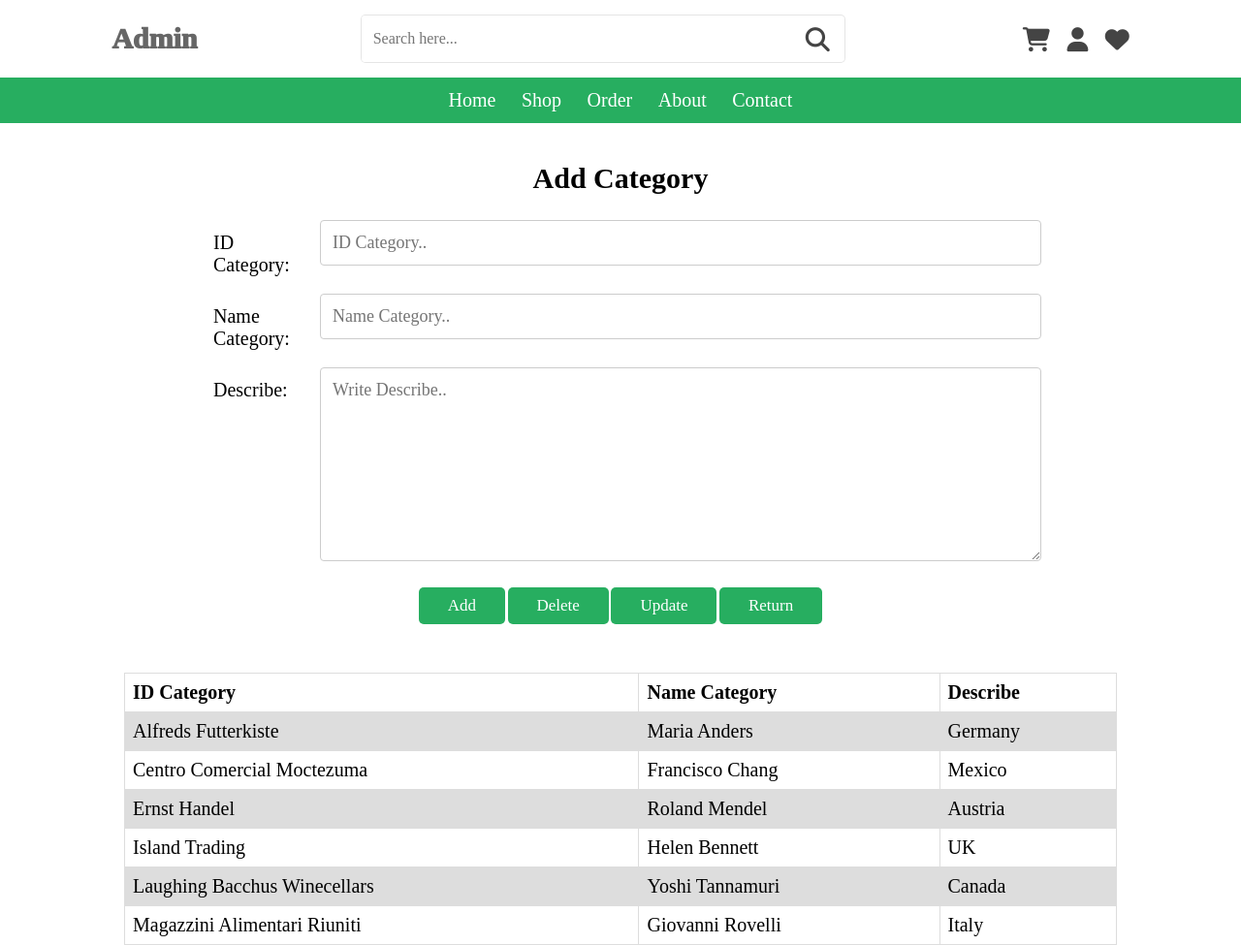
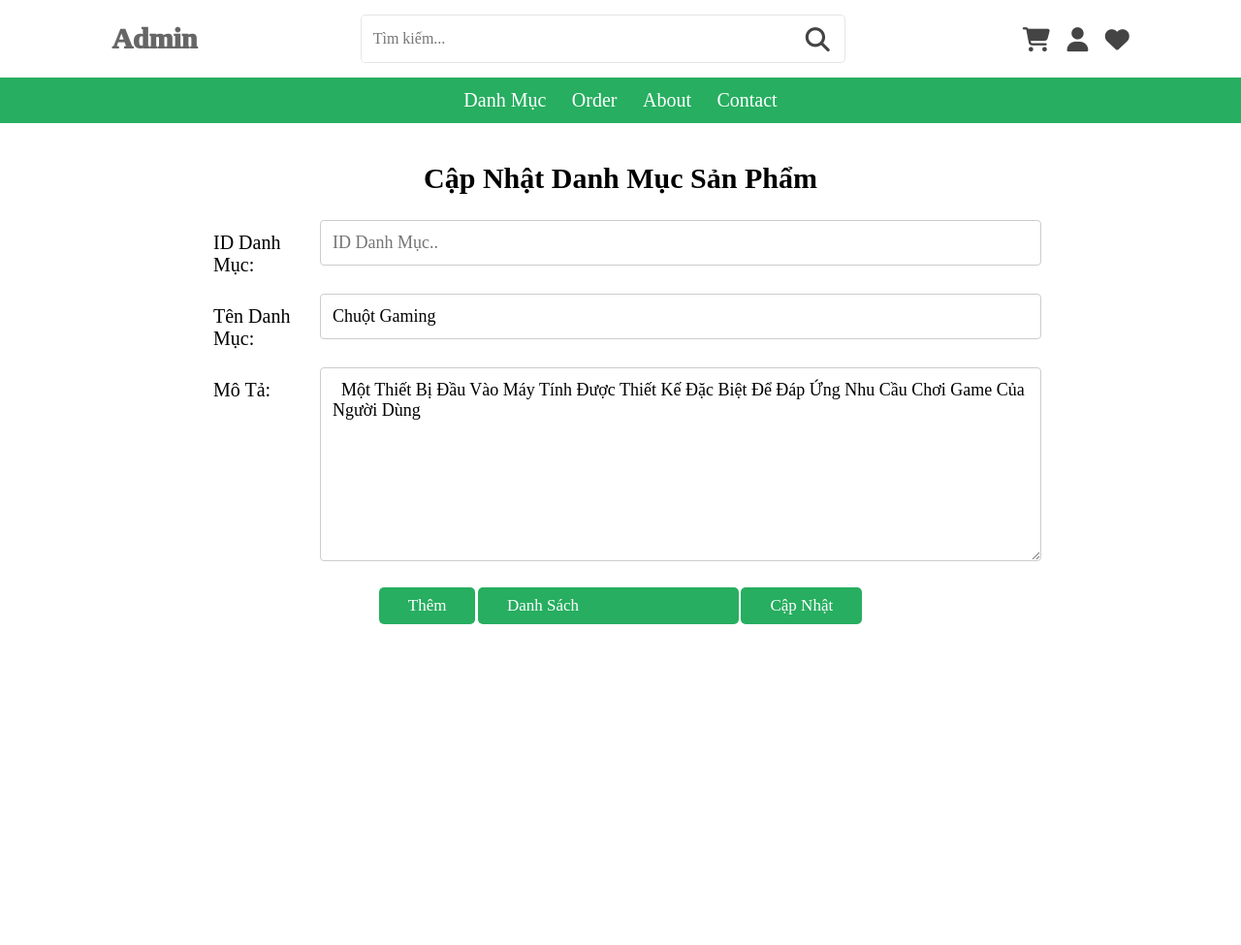
Before and after one commit to tuan1507/Project_DACS_Ver2, a PHP site: page /index.php?act=suadm&id=13 in a window 1280 px wide. Shown: the whole page at 97% size. After the commit the page ends 644 px from the top, so only its background shows below. Run offline with PHP 8.4, Linux system fonts and the light colour scheme; data comes from the database, SQL or seed files in the repository; both versions use the stored data as it was after the commit.

Commit message:
11h35/13/11/23

```diff
--- /dev/null
+++ b/admin/danhmucsanpham/update_dmsp.php
@@ -0,0 +1,43 @@
+<?php
+if (is_array($danhmuc)) {
+    extract($danhmuc);
+}
+?>
+<div class="container">
+    <div>
+        <h2>Cập nhật danh mục sản phẩm</h2>
+    </div>
+    <form method="post" action="index.php?act=capnhatdanhmuc">
+        <div class="row">
+            <div class="col-25">
+                <label for="fname">ID danh mục:</label>
+            </div>
+            <div class="col-75">
+                <input type="text" id="fname" name="id_danhmuc" placeholder="ID danh mục..">
+            </div>
+        </div>
+        <div class="row">
+            <div class="col-25">
+                <label for="lname">Tên danh mục:</label>
+            </div>
+            <div class="col-75">
+                <input type="text" id="lname" name="tendanhmuc" placeholder="Tên danh mục.." value="<?=$ten_danhmuc?>">
+            </div>
+        </div>
+        <div class="row">
+            <div class="col-25">
+                <label for="subject">Mô tả:</label>
+            </div>
+            <div class="col-75">
+                <textarea id="subject" name="motadanhmuc" placeholder=" Mô tả.."
+                    style="height:200px"> <?=$mota_danhmuc?></textarea>
+            </div>
+        </div>
+        <div class="btn_controler">
+            <input type="hidden" name="id" value="<?php if (isset($id_danhmuc)&&($id_danhmuc>0)) echo $id_danhmuc;?>">
+            <a href=""><input type="submit" value="Thêm" name="themdanhmuc" class="btn btn_add_product"></a>
+            <a href="index.php?act=add_dmsp"><input type="" value="Danh sách" class="btn btn_add_product"></a>
+            <input type="submit" value="Cập nhật" name="capnhat" class="btn btn_add_product">
+        </div>
+    </form>
+</div>
--- a/admin/header.php
+++ b/admin/header.php
@@ -19,7 +19,7 @@
         <div class="header-1">
             <p>Admin</p>
             <form action="" class="search-form">
-                <input type="search" name="" id="search-box" placeholder="Search here...">
+                <input type="search" name="" id="search-box" placeholder="Tìm kiếm...">
                 <label for="search-box" class="fas fa-search"></label>
             </form>
 
@@ -33,8 +33,7 @@
 
         <div class="header-2">
             <nav class="navbar">
-                <a href="http://localhost/1.PHP/3.Project/7.DoAnCS2/">Home</a>
-                <a href="#home">Shop</a>
+                <a href="index.php?act=add_dmsp">Danh mục</a>
                 <a href="#home">Order</a>
                 <a href="#home">About</a>
                 <a href="#contact">Contact</a>
--- a/admin/index.php
+++ b/admin/index.php
@@ -1,131 +1,44 @@
-<!DOCTYPE html>
-<html lang="en">
+<?php
+include("../model/pdo.php");
+include("../model/danhmucsanpham.php");
+include("header.php");
 
-<head>
-    <meta charset="UTF-8">
-    <meta name="viewport" content="width=device-width, initial-scale=1.0">
-    <title>Website</title>
-    <link rel="stylesheet" href="https://cdnjs.cloudflare.com/ajax/libs/font-awesome/6.4.2/css/all.min.css">
-    <link rel="stylesheet" href="../css/addproduct.css">
-    <link rel="stylesheet" href="../css/home_admin.css">
-    <link rel="stylesheet" href="../css/reponsi.css">
-    <link rel="stylesheet" href="https://cdn.jsdelivr.net/npm/swiper@11/swiper-bundle.min.css" />
-    <link rel="stylesheet" href="../css/login.css">
-</head>
-
-<body>
-    <!-- header section  -->
-    <header class="header">
-        <div class="header-1">
-            <p>Admin</p>
-            <form action="" class="search-form">
-                <input type="search" name="" id="search-box" placeholder="Search here...">
-                <label for="search-box" class="fas fa-search"></label>
-            </form>
-
-            <div class="icons">
-                <div id="search-btn" class="fas fa-search"></div>
-                <a href="#" class="fas fa-shopping-cart"></a>
-                <div id="login-btn" class="fas fa-user"></div>
-                <div id="login-btn" class="fas fa-heart"></div>
-            </div>
-        </div>
-
-        <div class="header-2">
-            <nav class="navbar">
-                <a href="http://localhost/1.PHP/3.Project/7.DoAnCS2/">Home</a>
-                <a href="#home">Shop</a>
-                <a href="#home">Order</a>
-                <a href="#home">About</a>
-                <a href="#contact">Contact</a>
-            </nav>
-
-        </div>
-
-        <!-- bottom navbar -->
-        <nav class="bottom-navbar">
-            <a href="#home" class="fas fa-home"></a>
-            <a href="#home" class="fas fa-list"></a>
-            <a href="#home" class="fas fa-tags"></a>
-            <a href="#home" class="fas fa-comments"></a>
-            <a href="#contact" class="fas fa-blogs"></a>
-        </nav>
-    </header>
-    <!-- Add Category -->
-    <div class="container">
-        <div>
-            <h2>Add Category</h2>
-        </div>
-        <form action="action_page.php">
-            <div class="row">
-                <div class="col-25">
-                    <label for="fname">ID Category:</label>
-                </div>
-                <div class="col-75">
-                    <input type="text" id="fname" name="firstname" placeholder="ID Category..">
-                </div>
-            </div>
-            <div class="row">
-                <div class="col-25">
-                    <label for="lname">Name Category:</label>
-                </div>
-                <div class="col-75">
-                    <input type="text" id="lname" name="lastname" placeholder="Name Category..">
-                </div>
-            </div>
-            <div class="row">
-                <div class="col-25">
-                    <label for="subject">Describe:</label>
-                </div>
-                <div class="col-75">
-                    <textarea id="subject" name="subject" placeholder="Write describe.."
-                        style="height:200px"></textarea>
-                </div>
-            </div>
-            <div class="btn_controler">
-                <input type="submit" value="Add" class="btn btn_add_product">
-                <input type="submit" value="Delete" class="btn btn_add_product">
-                <input type="submit" value="Update" class="btn btn_add_product">
-                <input type="submit" value="Return" class="btn btn_add_product">
-            </div>
-        </form>
-    </div>
-    <!--------------Close Add Category-------------------- -->
-    <!-------------- List Category ----------------->
-    <table>
-        <tr>
-            <th>ID Category</th>
-            <th>Name Category</th>
-            <th>Describe</th>
-        </tr>
-        <tr>
-            <td>Alfreds Futterkiste</td>
-            <td>Maria Anders</td>
-            <td>Germany</td>
-        </tr>
-        <tr>
-            <td>Centro comercial Moctezuma</td>
-            <td>Francisco Chang</td>
-            <td>Mexico</td>
-        </tr>
-        <tr>
-            <td>Ernst Handel</td>
-            <td>Roland Mendel</td>
-            <td>Austria</td>
-        </tr>
-        <tr>
-            <td>Island Trading</td>
-            <td>Helen Bennett</td>
-            <td>UK</td>
-        </tr>
-        <tr>
-            <td>Laughing Bacchus Winecellars</td>
-            <td>Yoshi Tannamuri</td>
-            <td>Canada</td>
-        </tr>
-        <tr>
-            <td>Magazzini Alimentari Riuniti</td>
-            <td>Giovanni Rovelli</td>
-            <td>Italy</td>
-        </tr>
-    </table>
+if (isset($_GET['act'])) {
+    $act = $_GET['act'];
+    switch ($act) {
+        case 'add_dmsp':
+            if(isset($_POST['themdanhmuc'])&&($_POST['themdanhmuc'])) {
+                $tendanhmuc=$_POST['tendanhmuc'];
+                $motadanhmuc=$_POST['motadanhmuc'];
+                insert_danhmuc($tendanhmuc,$motadanhmuc);
+                $thongbao = "them thanh cong";
+            }
+            $listdanhmuc = loadall_danhmuc();
+            include("danhmucsanpham/add_dmsp.php");
+            break;
+        case "xoadm":
+                if(isset($_GET['id'])&&($_GET['id']>0)){
+                    delete_danhmuc($_GET['id']);
+                }
+                $listdanhmuc= loadall_danhmuc();
+                include("danhmucsanpham/add_dmsp.php");
+                break;
+        case "suadm":
+                    if(isset($_GET['id'])&&($_GET['id']>0)){
+                        $danhmuc = loadone_danhmuc($_GET['id']);
+                    }
+                    include("danhmucsanpham/update_dmsp.php");
+                    break;
+        case "capnhatdanhmuc":
+                    if(isset($_POST['capnhat'])&&($_POST['capnhat'])) {
+                        $tendanhmuc=$_POST['tendanhmuc'];
+                        $motadanhmuc=$_POST['motadanhmuc'];
+                        $iddanhmuc=$_POST['id'];
+                        update_danhmuc($tendanhmuc,$motadanhmuc,$iddanhmuc);
+                    }
+                    $listdanhmuc= loadall_danhmuc();
+                    include("danhmucsanpham/add_dmsp.php");
+                    break;
+    }
+}
+?>
--- a/css/addproduct.css
+++ b/css/addproduct.css
@@ -49,10 +49,19 @@ label {
 /* ----------------table--------------------- */
 table {
     margin: auto;
-    font-size: 2rem;
+    /* font-size: 2rem; */
     border-collapse: collapse;
     width: 80%;
   }
+table th {
+  font-size: 2rem;
+}
+table td {
+  font-size: 2rem;
+}
+table a{
+  font-size: 2rem;
+}
 td, th {
     border: 1px solid #dddddd;
     text-align: left;
@@ -61,3 +70,7 @@ td, th {
 tr:nth-child(even) {
     background-color: #dddddd;
   }
+.btn_delete_update {
+  align-items: center;
+  text-align: center;
+}
--- a/css/home.css
+++ b/css/home.css
@@ -20,7 +20,9 @@
     transition:  all .2s linear;
     transition:  width none;
 }
-
+.body {
+    height: 200rem;
+}
 html {
     font-size: 62.5%;
     overflow-x: hidden;
--- a/css/home_admin.css
+++ b/css/home_admin.css
@@ -19,6 +19,9 @@
     text-transform: capitalize;
     transition:  all .2s linear;
     transition:  width none;
+}
+.body {
+    height: 200rem;
 }
 
 html {
--- a/model/danhmucsanpham.php
+++ b/model/danhmucsanpham.php
@@ -0,0 +1,25 @@
+<?php
+function insert_danhmuc($tendanhmuc,$motadanhmuc) {
+    $sql = "INSERT INTO danhmucsanpham (ten_danhmuc,mota_danhmuc)
+                VALUE ('".$tendanhmuc."','".$motadanhmuc."')";
+    pdo_execute($sql);
+}
+function loadall_danhmuc() {
+    $sql = "SELECT * from danhmucsanpham ";
+    $listdanhmuc = pdo_query($sql);
+    return $listdanhmuc;
+}
+function delete_danhmuc($id) {
+    $sql = "DELETE FROM danhmucsanpham WHERE id_danhmuc=".$id;
+    pdo_execute($sql);
+}
+function update_danhmuc($ten_danhmuc,$mota_danhmuc,$id_danhmuc) {
+    $sql = "UPDATE danhmucsanpham SET ten_danhmuc='".$ten_danhmuc."', mota_danhmuc='".$mota_danhmuc."' where id_danhmuc=".$id_danhmuc;
+                pdo_execute($sql);
+}
+function loadone_danhmuc($id) {
+    $sql = "SELECT * FROM danhmucsanpham WHERE id_danhmuc=".$id;
+    $danhmuc = pdo_query_one($sql);
+    return $danhmuc;
+}
+?>
```
Also changed, not shown: admin/danhmucsanpham/add_dmsp.html (deleted, +0 -78 lines), admin/danhmucsanpham/add_dmsp.php (added, +60 -0 lines), admin/index.html (deleted, +0 -130 lines), model/doancoso2 (1).sql (added, +109 -0 lines).
